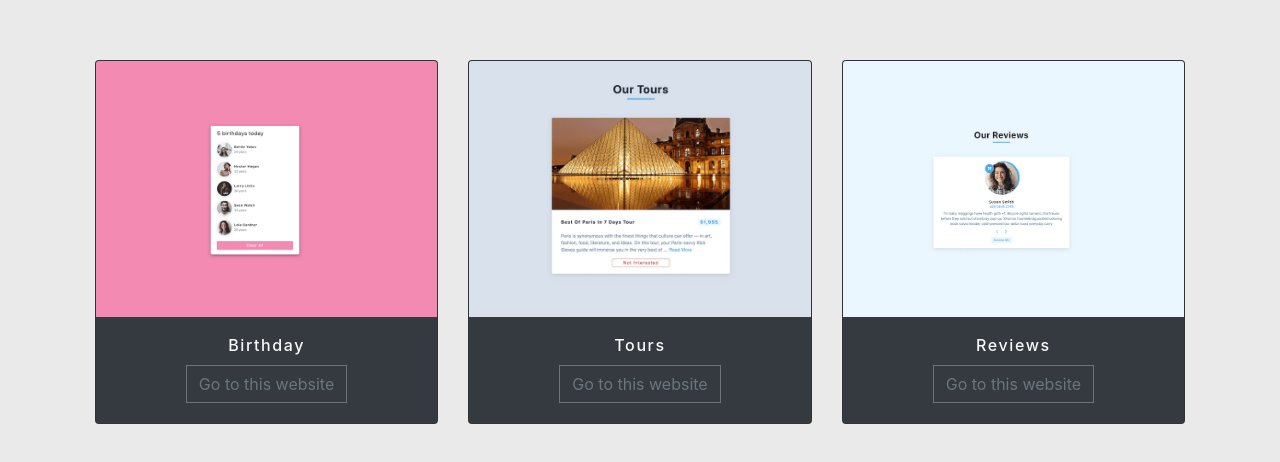
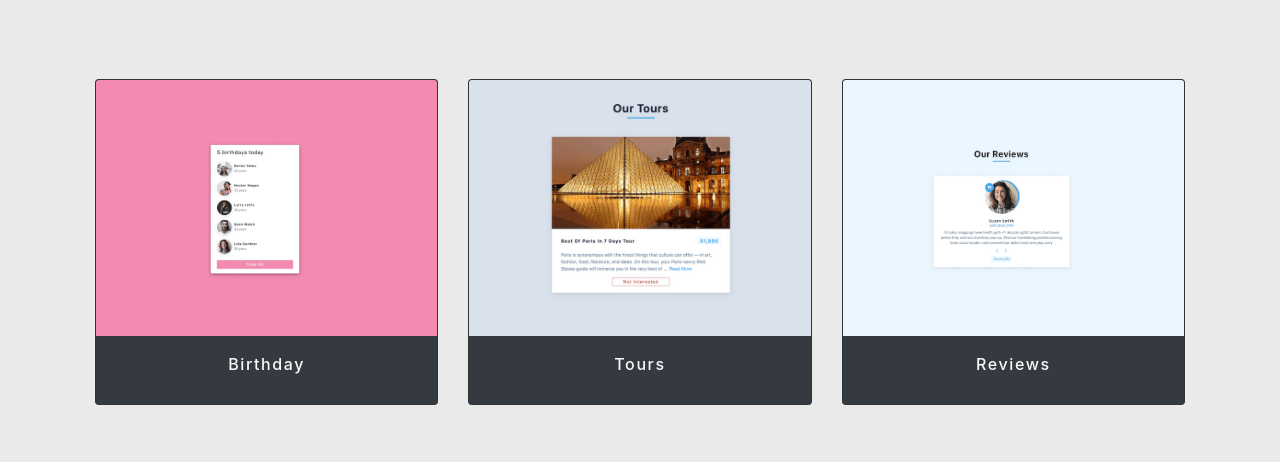
Before and after one commit to jmdc89/reactProjects, a React (Create React App) app: page / in a window 1280 px wide. Shown: the part 158-620 px from the top of the page. Built offline with nearby package versions, Linux system fonts and the light colour scheme.

Commit message:
routes styling

```diff
--- a/src/components/Card.js
+++ b/src/components/Card.js
@@ -5,18 +5,15 @@ import './cards.css';
 
 import birthday from '../assets/01birthday.png';
 
+
 function Card({title, image, route}) {
     return (
-        <div className="card text-center bg-dark">
+        <div componentClass={Link} href={route} className="card text-center bg-dark">
             <img className="card-img-top" src={image} alt=""/>
             <div className="card-body text-light">
                 <h4 className="card-title">{title}</h4>
-                <Link to={route} className="btn btn-outline-secondary rounded-0">
-                    Go to this website
-                </Link>
             </div>
         </div>
-
     )
 }
 
```
Also changed, not shown: src/components/Cards.js (+5 -2 lines).
